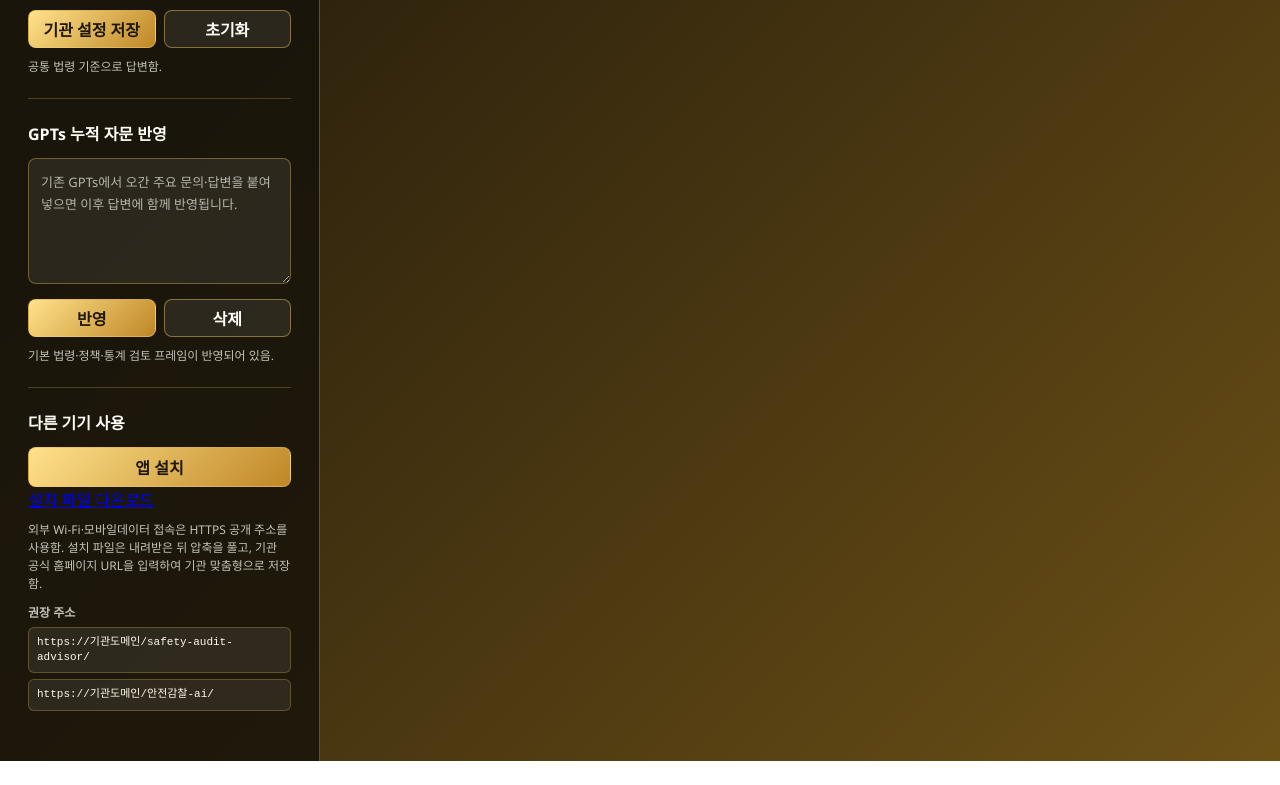
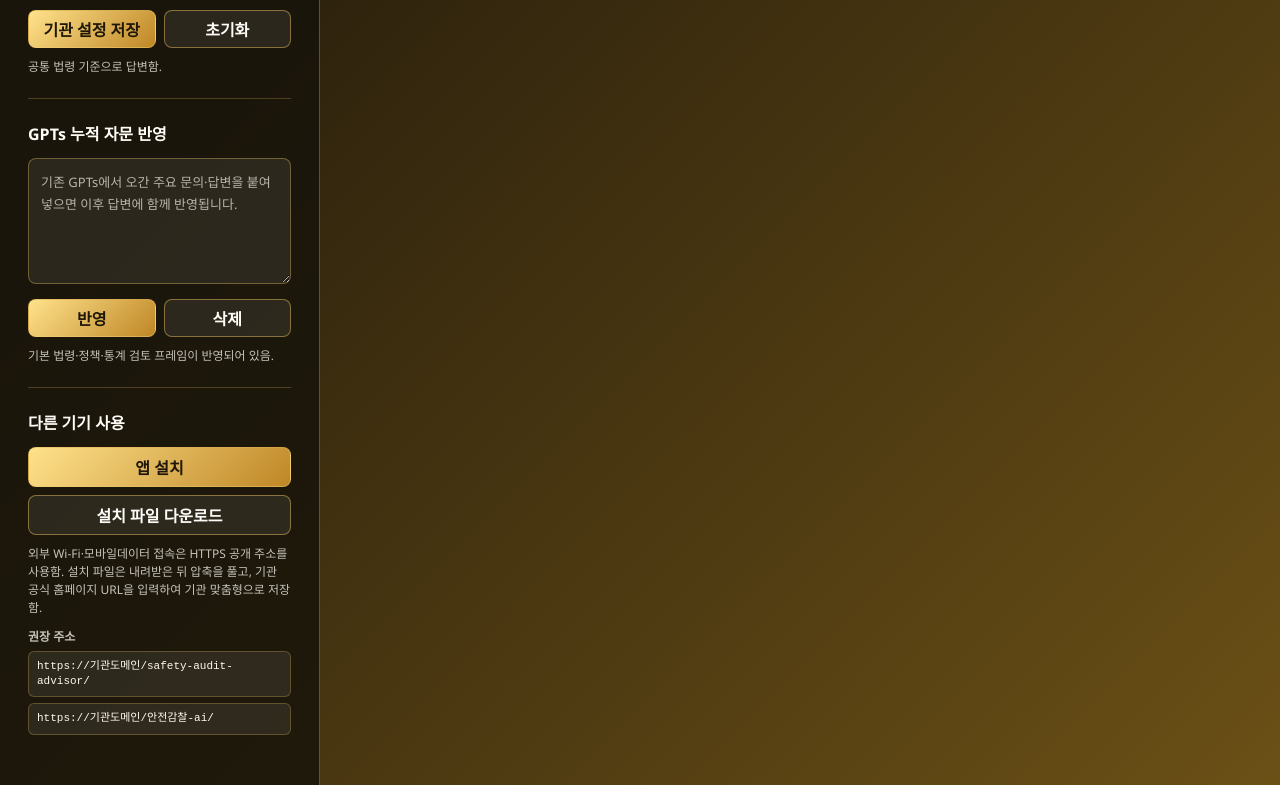
Before and after one commit to ktvwin-pixel/safety-audit-advisor, a plain HTML site: page index.html in a window 1280 px wide. Shown: the part 1349-2134 px from the top of the page. Before the commit the page ends 2110 px from the top, so only its background shows below. Drawn offline with Linux system fonts and the light colour scheme.

Commit message:
Update install and institution setup flow

```diff
--- a/styles.css
+++ b/styles.css
@@ -250,15 +250,26 @@ select {
   line-height: 1.5;
 }
 
-.install-control button {
+.install-control button,
+.install-control a {
   width: 100%;
   min-height: 40px;
+  display: grid;
+  place-items: center;
   border: 1px solid rgba(230, 189, 95, 0.5);
   border-radius: 8px;
   color: #1f1708;
   background: linear-gradient(135deg, #ffe28c, #bf8726);
   font-weight: 900;
+  text-align: center;
+  text-decoration: none;
   cursor: pointer;
+}
+
+.install-control a {
+  margin-top: 8px;
+  color: var(--white);
+  background: rgba(255, 249, 236, 0.08);
 }
 
 .install-control p {
```
